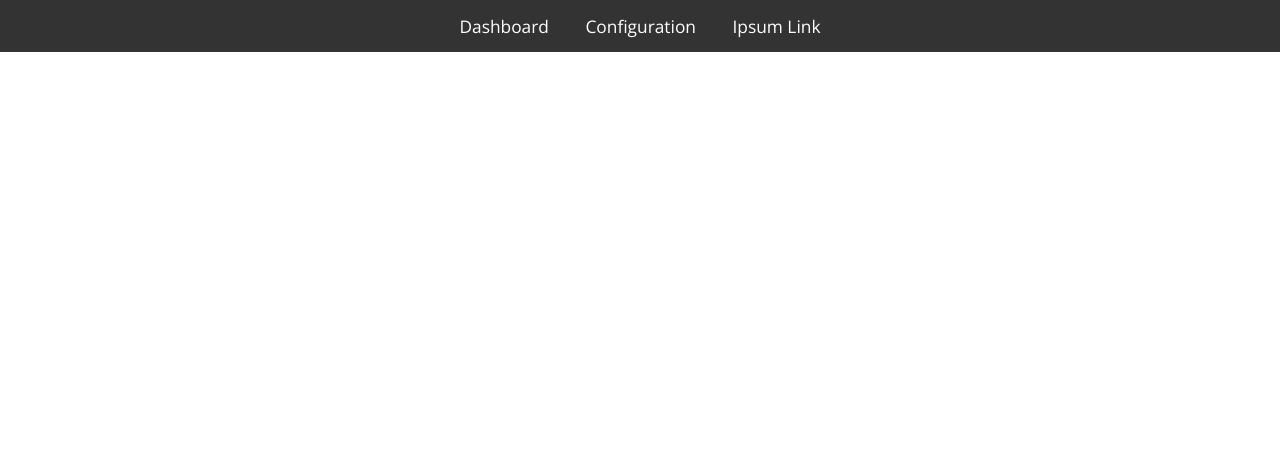
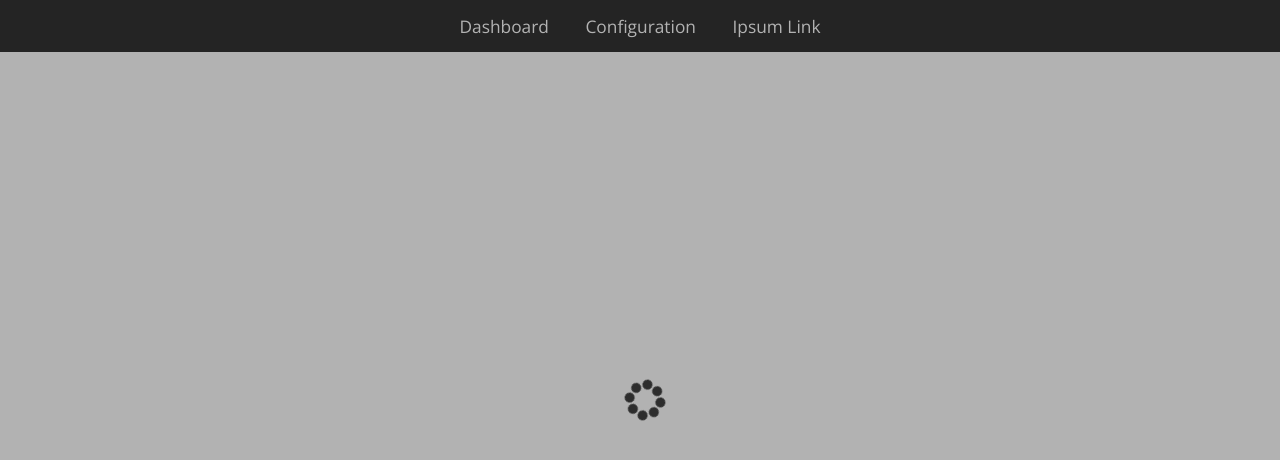
Before and after one commit to MTardchild/esp-web-app, a PHP site: page /app/view/template/RootTemplate.php in a window 1280 px wide. Shown: the top 460 px of the page. Run offline with PHP 8.4, Linux system fonts and the light colour scheme; some libraries are stand-ins or nearby versions.

Commit message:
ComponentOrder can now be loaded from persistent storage. Implemented loading screen.

```diff
--- /dev/null
+++ b/app/componentOrder.json
@@ -0,0 +1 @@
+[["component2","component1","component7","component3"],["component5","component4","component6"],["component17","component15","component14"]]
--- a/app/controller/AjaxRequestController.php
+++ b/app/controller/AjaxRequestController.php
@@ -135,6 +135,10 @@ class AjaxRequestController {
         $this->ajaxRequest->setMessage($this->gridLayoutService->load());
     }
 
+    public function getComponentOrder($action) {
+        $this->ajaxRequest->setMessage($this->gridLayoutService->loadComponentOrder());
+    }
+
     public function getAllEsp($action) {
         $this->ajaxRequest->setMessage(json_encode($this->espService->getAllEsp()));
     }
--- a/app/gridlayout.json
+++ b/app/gridlayout.json
@@ -1 +1 @@
-[{"x":0,"y":0,"width":4,"height":8},{"x":4,"y":0,"width":2,"height":5},{"x":6,"y":0,"width":2,"height":7}]
+[{"x":0,"y":0,"width":4,"height":8},{"x":4,"y":0,"width":3,"height":5},{"x":7,"y":0,"width":4,"height":8}]
--- a/app/view/template/RootTemplate.php
+++ b/app/view/template/RootTemplate.php
@@ -27,8 +27,8 @@
             include 'Navigation.php';
         ?>
 
-        <div style="position: relative;">
-            <div id="dashboardView">
+        <div class="loading">
+            <div id="dashboardView" class="hidden">
                 <div class="grid-stack">
 
                 </div>
--- a/public/css/main.css
+++ b/public/css/main.css
@@ -222,6 +222,10 @@ tr:nth-child(odd) td { background: #FEFEFE; }
     display: block !important;
 }
 
+.hidden {
+    visibility: hidden;
+}
+
 .sortIcons img {
     position: absolute;
     top: 5px;
@@ -231,3 +235,127 @@ tr:nth-child(odd) td { background: #FEFEFE; }
 .arrowDown {
     right: 35px !important;
 }
+
+.root {
+    position: relative;
+}
+
+/* Absolute Center Spinner */
+.loading {
+    position: fixed;
+    z-index: 999;
+    height: 2em;
+    width: 2em;
+    overflow: visible;
+    margin: auto;
+    top: 0;
+    left: 0;
+    bottom: 0;
+    right: 0;
+}
+
+/* Transparent Overlay */
+.loading:before {
+    content: '';
+    display: block;
+    position: fixed;
+    top: 0;
+    left: 0;
+    width: 100%;
+    height: 100%;
+    background-color: rgba(0,0,0,0.3);
+}
+
+/* :not(:required) hides these rules from IE9 and below */
+.loading:not(:required) {
+    /* hide "loading..." text */
+    font: 0/0 a;
+    color: transparent;
+    text-shadow: none;
+    background-color: transparent;
+    border: 0;
+}
+
+.loading:not(:required):after {
+    content: '';
+    display: block;
+    font-size: 10px;
+    width: 1em;
+    height: 1em;
+    margin-top: -0.5em;
+    -webkit-animation: spinner 1500ms infinite linear;
+    -moz-animation: spinner 1500ms infinite linear;
+    -ms-animation: spinner 1500ms infinite linear;
+    -o-animation: spinner 1500ms infinite linear;
+    animation: spinner 1500ms infinite linear;
+    border-radius: 0.5em;
+    -webkit-box-shadow: rgba(0, 0, 0, 0.75) 1.5em 0 0 0, rgba(0, 0, 0, 0.75) 1.1em 1.1em 0 0, rgba(0, 0, 0, 0.75) 0 1.5em 0 0, rgba(0, 0, 0, 0.75) -1.1em 1.1em 0 0, rgba(0, 0, 0, 0.5) -1.5em 0 0 0, rgba(0, 0, 0, 0.5) -1.1em -1.1em 0 0, rgba(0, 0, 0, 0.75) 0 -1.5em 0 0, rgba(0, 0, 0, 0.75) 1.1em -1.1em 0 0;
+    box-shadow: rgba(0, 0, 0, 0.75) 1.5em 0 0 0, rgba(0, 0, 0, 0.75) 1.1em 1.1em 0 0, rgba(0, 0, 0, 0.75) 0 1.5em 0 0, rgba(0, 0, 0, 0.75) -1.1em 1.1em 0 0, rgba(0, 0, 0, 0.75) -1.5em 0 0 0, rgba(0, 0, 0, 0.75) -1.1em -1.1em 0 0, rgba(0, 0, 0, 0.75) 0 -1.5em 0 0, rgba(0, 0, 0, 0.75) 1.1em -1.1em 0 0;
+}
+
+/* Animation */
+
+@-webkit-keyframes spinner {
+    0% {
+        -webkit-transform: rotate(0deg);
+        -moz-transform: rotate(0deg);
+        -ms-transform: rotate(0deg);
+        -o-transform: rotate(0deg);
+        transform: rotate(0deg);
+    }
+    100% {
+        -webkit-transform: rotate(360deg);
+        -moz-transform: rotate(360deg);
+        -ms-transform: rotate(360deg);
+        -o-transform: rotate(360deg);
+        transform: rotate(360deg);
+    }
+}
+@-moz-keyframes spinner {
+    0% {
+        -webkit-transform: rotate(0deg);
+        -moz-transform: rotate(0deg);
+        -ms-transform: rotate(0deg);
+        -o-transform: rotate(0deg);
+        transform: rotate(0deg);
+    }
+    100% {
+        -webkit-transform: rotate(360deg);
+        -moz-transform: rotate(360deg);
+        -ms-transform: rotate(360deg);
+        -o-transform: rotate(360deg);
+        transform: rotate(360deg);
+    }
+}
+@-o-keyframes spinner {
+    0% {
+        -webkit-transform: rotate(0deg);
+        -moz-transform: rotate(0deg);
+        -ms-transform: rotate(0deg);
+        -o-transform: rotate(0deg);
+        transform: rotate(0deg);
+    }
+    100% {
+        -webkit-transform: rotate(360deg);
+        -moz-transform: rotate(360deg);
+        -ms-transform: rotate(360deg);
+        -o-transform: rotate(360deg);
+        transform: rotate(360deg);
+    }
+}
+@keyframes spinner {
+    0% {
+        -webkit-transform: rotate(0deg);
+        -moz-transform: rotate(0deg);
+        -ms-transform: rotate(0deg);
+        -o-transform: rotate(0deg);
+        transform: rotate(0deg);
+    }
+    100% {
+        -webkit-transform: rotate(360deg);
+        -moz-transform: rotate(360deg);
+        -ms-transform: rotate(360deg);
+        -o-transform: rotate(360deg);
+        transform: rotate(360deg);
+    }
+}
--- a/public/js/controller/DashboardController.js
+++ b/public/js/controller/DashboardController.js
@@ -55,8 +55,8 @@ var DashboardController = {
                 + cleanRgb.r + "&g=" + cleanRgb.g + "&b=" + cleanRgb.b + "&ww=" + ww,
                 function (data, status) {
                     DashboardController.onColorSet(data, status);
-                });
-
+                }
+            );
         }
     },
     requestDashboardGrid: function () {
@@ -92,6 +92,14 @@ var DashboardController = {
                             }
                         }
 
+                        $.get("?route=ajax&action=getComponentOrder",
+                            function (data, status) {
+                                var fullComponentOrder = JSON.parse(data);
+                                DashboardController.loadComponentOrder(fullComponentOrder);
+                                var root = $('.loading').removeClass('loading');
+                                root.addClass('.root');
+                                $('#dashboardView').visible();
+
                                 jscolor.installByClassName("jscolor");
                                 $('.grid-stack').off('change');
                                 $('.grid-stack').on('change', function (event, items) {
@@ -109,6 +117,8 @@ var DashboardController = {
                         );
                     }
                 );
+            }
+        );
     },
     saveComponentOrder: function() {
         var fullComponentOrder = [];
@@ -121,6 +131,10 @@ var DashboardController = {
             }
 
             fullComponentOrder.push(componentOrder);
+        });
+
+        $.post("", {ComponentOrder: JSON.stringify(fullComponentOrder)}).done(function (data) {
+
         });
     },
     loadComponentOrder: function(fullComponentOrder) {
```
Also changed, not shown: app/model/service/GridLayoutService.php (+22 -4 lines), app/utility/Bootstrap.php (+11 -1 lines), app/utility/FrontController.php (+10 -5 lines). Lines whose indentation alone changed are shown as unchanged.
